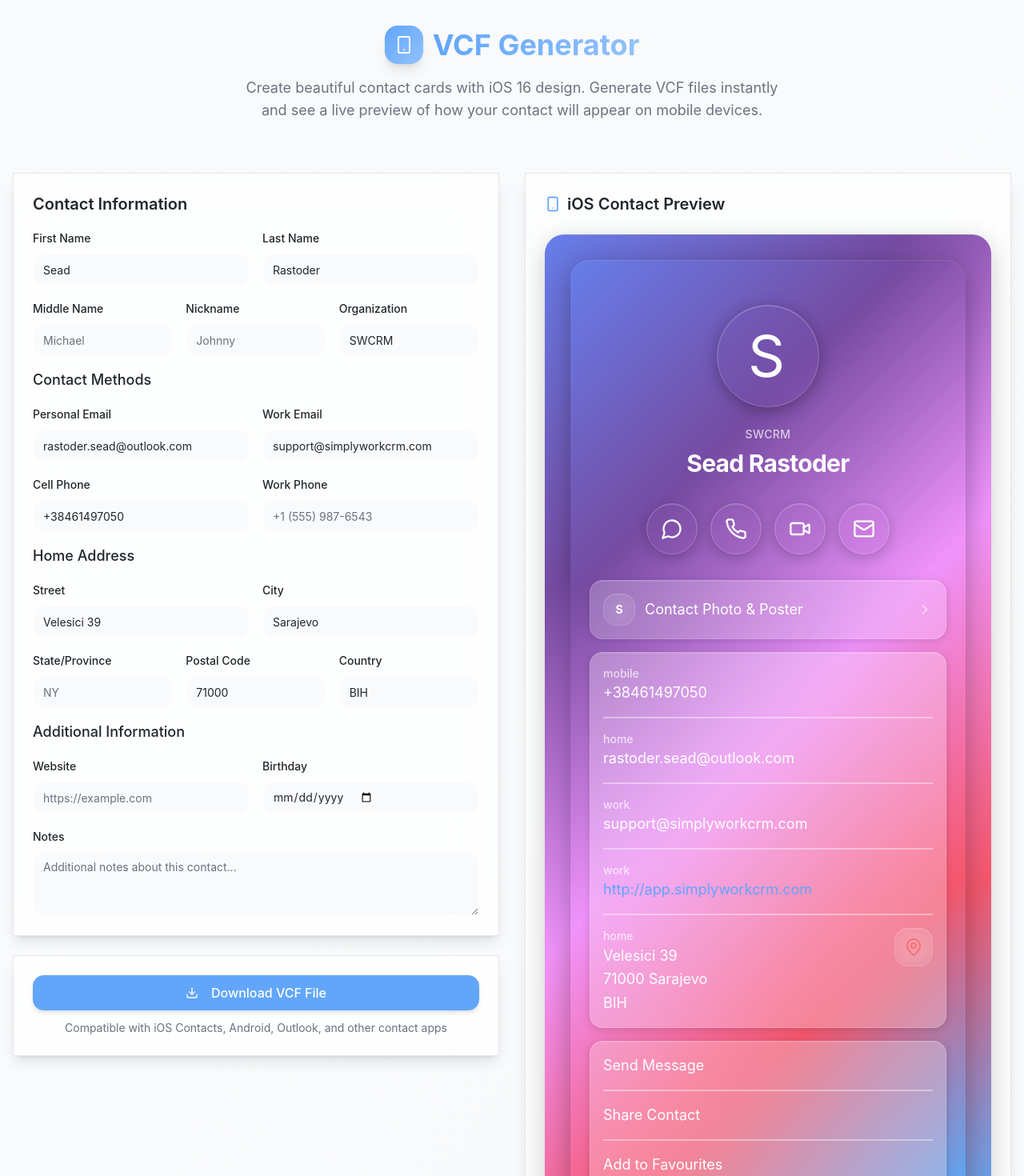
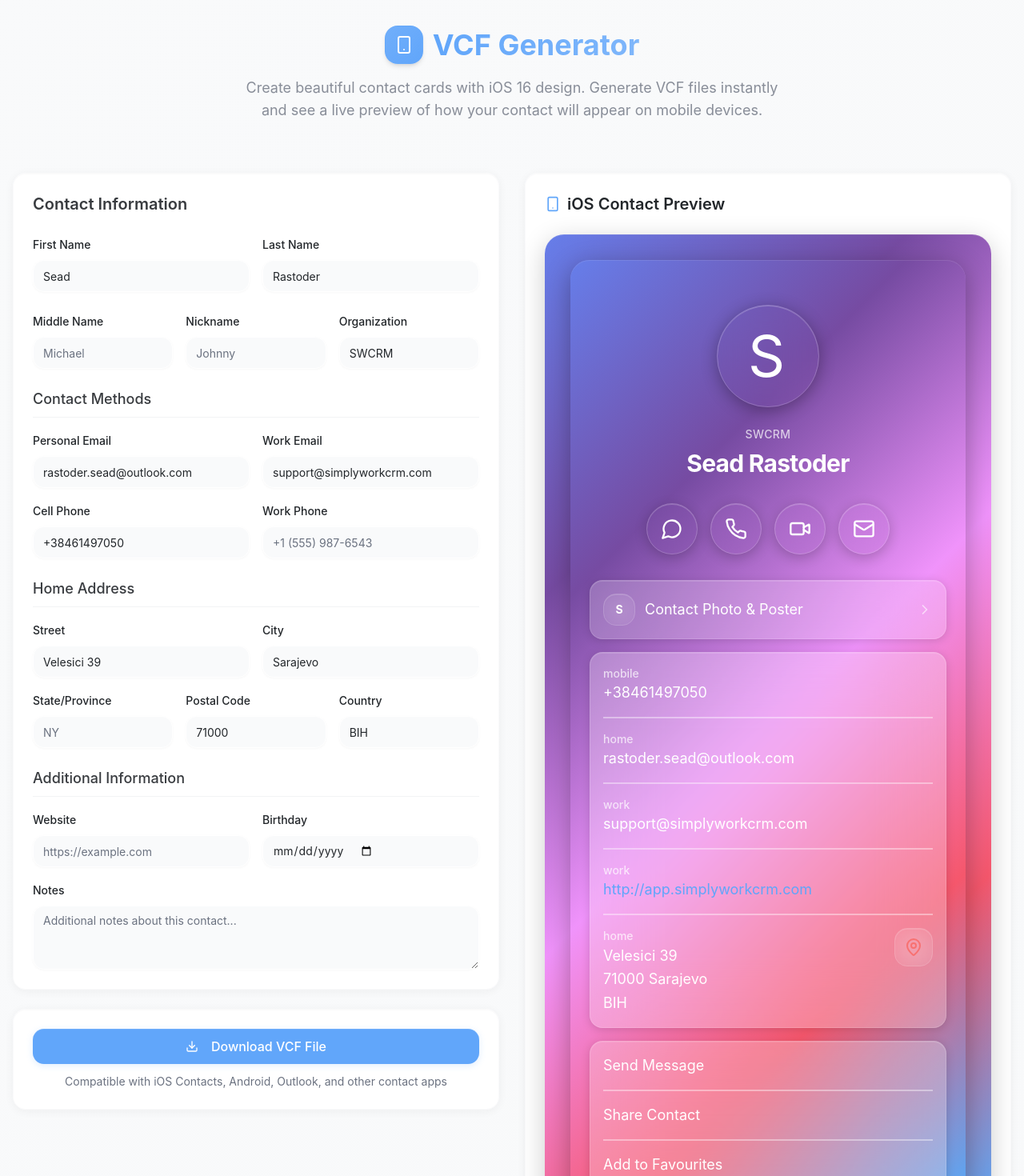
Before and after one commit to SimplyWorkCRM/swcrm-vcf-generator, a React (Vite) app: page / in a window 1280 px wide. Shown: the top 1470 px of the page at 80% size. Built offline with nearby package versions, Linux system fonts and the light colour scheme; the HTML template or start-up script is replaced by a standard one.

Commit message:
Refine overall style

```diff
--- a/src/components/ContactForm.tsx
+++ b/src/components/ContactForm.tsx
@@ -23,8 +23,8 @@ export const ContactForm = ({ contact, onContactChange }: ContactFormProps) => {
 
   return (
     <div className="glass-card p-6 space-y-6">
-      <div className="space-y-4">
-        <h2 className="text-xl font-semibold text-foreground">Contact Information</h2>
+      <div className="space-y-6">
+        <h2 className="text-xl font-semibold text-foreground/90 mb-2">Contact Information</h2>
 
         {/* Name Fields */}
         <div className="grid grid-cols-1 md:grid-cols-2 gap-4">
@@ -85,7 +85,7 @@ export const ContactForm = ({ contact, onContactChange }: ContactFormProps) => {
 
         {/* Contact Methods */}
         <div className="space-y-4">
-          <h3 className="text-lg font-medium">Contact Methods</h3>
+          <h3 className="text-lg font-medium text-foreground/90 border-b border-border/50 pb-2">Contact Methods</h3>
           <div className="grid grid-cols-1 md:grid-cols-2 gap-4">
             <div className="space-y-2">
               <Label htmlFor="email">Personal Email</Label>
@@ -137,7 +137,7 @@ export const ContactForm = ({ contact, onContactChange }: ContactFormProps) => {
 
         {/* Home Address */}
         <div className="space-y-4">
-          <h3 className="text-lg font-medium">Home Address</h3>
+          <h3 className="text-lg font-medium text-foreground/90 border-b border-border/50 pb-2">Home Address</h3>
           <div className="grid grid-cols-1 md:grid-cols-2 gap-4">
             <div className="space-y-2">
               <Label htmlFor="home_street">Street</Label>
@@ -196,7 +196,7 @@ export const ContactForm = ({ contact, onContactChange }: ContactFormProps) => {
 
         {/* Additional Info */}
         <div className="space-y-4">
-          <h3 className="text-lg font-medium">Additional Information</h3>
+          <h3 className="text-lg font-medium text-foreground/90 border-b border-border/50 pb-2">Additional Information</h3>
           <div className="grid grid-cols-1 md:grid-cols-2 gap-4">
             <div className="space-y-2">
               <Label htmlFor="url">Website</Label>
--- a/src/index.css
+++ b/src/index.css
@@ -126,13 +126,33 @@ All colors MUST be HSL.
 
 @layer components {
   .glass-card {
-    @apply bg-card/70 backdrop-blur-xl border border-glass-border shadow-lg;
+    @apply bg-card/90 backdrop-blur-md border border-border/20 rounded-2xl;
+    box-shadow:
+      0 2px 12px hsl(var(--foreground) / 0.05),
+      inset 0 1px 0 hsl(var(--foreground) / 0.02);
+    transition: all 0.2s ease-out;
+  }
+
+  .glass-card:hover {
+    @apply bg-card/95;
+    box-shadow:
+      0 4px 16px hsl(var(--foreground) / 0.08),
+      inset 0 1px 0 hsl(var(--foreground) / 0.03);
+    transform: translateY(-1px);
   }
 
   .ios-button {
-    @apply bg-primary text-primary-foreground rounded-2xl px-6 py-3 font-medium;
-    @apply transition-all duration-200 hover:scale-105 active:scale-95;
-    @apply shadow-md hover:shadow-lg;
+    @apply bg-primary text-primary-foreground rounded-xl px-6 py-3 font-medium;
+    @apply transition-all duration-200 hover:scale-[1.02] active:scale-95;
+    box-shadow:
+      0 2px 8px hsl(var(--primary) / 0.2),
+      inset 0 1px 0 hsl(var(--primary-foreground) / 0.1);
+  }
+
+  .ios-button:hover {
+    box-shadow:
+      0 3px 12px hsl(var(--primary) / 0.25),
+      inset 0 1px 0 hsl(var(--primary-foreground) / 0.15);
   }
 
   .contact-card {
@@ -225,8 +245,17 @@ All colors MUST be HSL.
   }
 
   .form-input {
-    @apply bg-input border border-input-border rounded-xl px-4 py-3;
-    @apply focus:border-ring focus:ring-2 focus:ring-ring/20;
-    @apply transition-all duration-200;
+    @apply bg-background/95 border border-border/30 rounded-xl px-4 py-3;
+    @apply focus:border-primary/40 focus:ring-2 focus:ring-primary/10 focus:bg-background;
+    @apply transition-all duration-200 backdrop-blur-sm;
+    font-size: 16px;
+    box-shadow: 0 1px 3px hsl(var(--foreground) / 0.03);
+  }
+
+  .form-input:focus {
+    box-shadow:
+      0 0 0 3px hsl(var(--primary) / 0.08),
+      0 2px 8px hsl(var(--foreground) / 0.04);
+    outline: none;
   }
 }
--- a/src/pages/Index.tsx
+++ b/src/pages/Index.tsx
@@ -63,19 +63,19 @@ const Index = () => {
   };
 
   return (
-    <div className="min-h-screen bg-gradient-to-br from-background via-background to-secondary/20">
+    <div className="min-h-screen bg-gradient-to-br from-background via-background/98 to-secondary/10">
       {/* Header */}
       <header className="container mx-auto px-4 py-8">
         <div className="text-center mb-8">
           <div className="flex items-center justify-center gap-3 mb-4">
-            <div className="w-12 h-12 bg-gradient-to-br from-primary to-primary-glow rounded-2xl flex items-center justify-center shadow-lg">
+            <div className="w-12 h-12 bg-gradient-to-br from-primary/90 to-primary rounded-2xl flex items-center justify-center shadow-md border border-primary/20">
               <Smartphone className="w-6 h-6 text-primary-foreground" />
             </div>
-            <h1 className="text-4xl font-bold bg-gradient-to-r from-primary to-primary-glow bg-clip-text text-transparent">
+            <h1 className="text-4xl font-bold bg-gradient-to-r from-primary to-primary/80 bg-clip-text text-transparent">
               VCF Generator
             </h1>
           </div>
-          <p className="text-muted-foreground text-lg max-w-2xl mx-auto">
+          <p className="text-muted-foreground/80 text-lg max-w-2xl mx-auto">
             Create beautiful contact cards with iOS 16 design. Generate VCF files instantly
             and see a live preview of how your contact will appear on mobile devices.
           </p>
```
